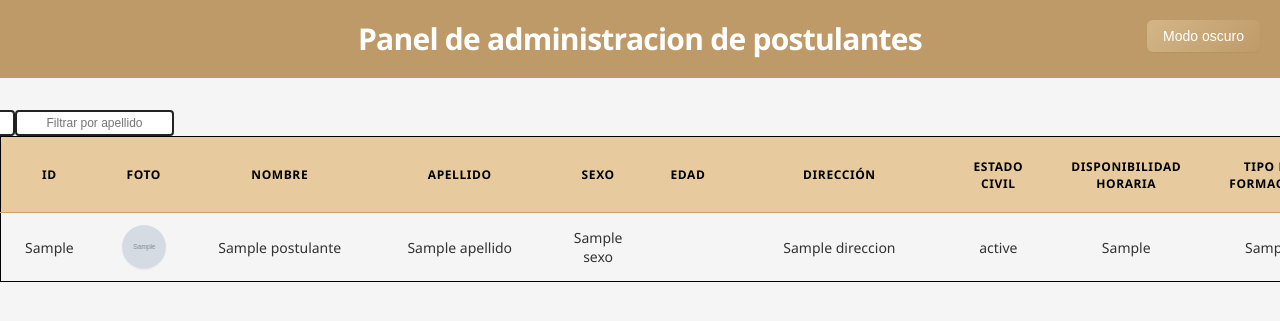
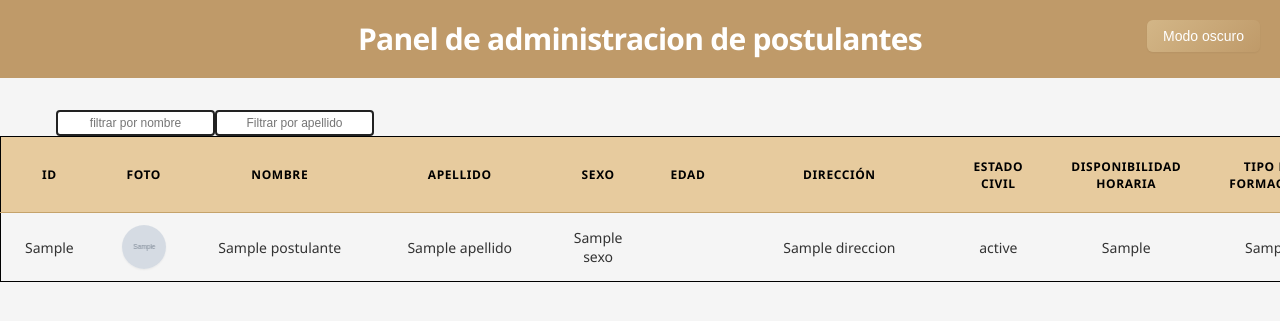
Before and after one commit to Santucho12/Sitema-gestion-CV, a Flask app: template templates/admin.html in a window 1280 px wide. Shown: the top 321 px of the page. Run offline with Flask 2, Linux system fonts and the light colour scheme; the template is opened without the code that fills it: most values are stand-ins (such as "Sample title", 1, 10 or a date in 2020); grey boxes marked "Sample" are stand-in pictures.

Commit message:
finalizado

```diff
--- a/templates/admin.html
+++ b/templates/admin.html
@@ -6,7 +6,7 @@
     <input type="text" id="filtroNombre" placeholder="filtrar por nombre"
         style="font-size:12px; border:2px solid #222; background:#fff; color:#222; padding:4px 0px; border-radius:4px; margin-right:0px; text-align:center;">
     <input type="text" id="filtroApellido" placeholder="Filtrar por apellido"
-        style="font-size:12px; border:2px solid #222; background:#fff; color:#222; padding:4px 0px; border-radius:4px; margin-right:1250px; text-align:center;">
+        style="font-size:12px; border:2px solid #222; background:#fff; color:#222; padding:4px 0px; border-radius:4px; margin-right:850px; text-align:center;">
 </div>
 
 <table>
```
